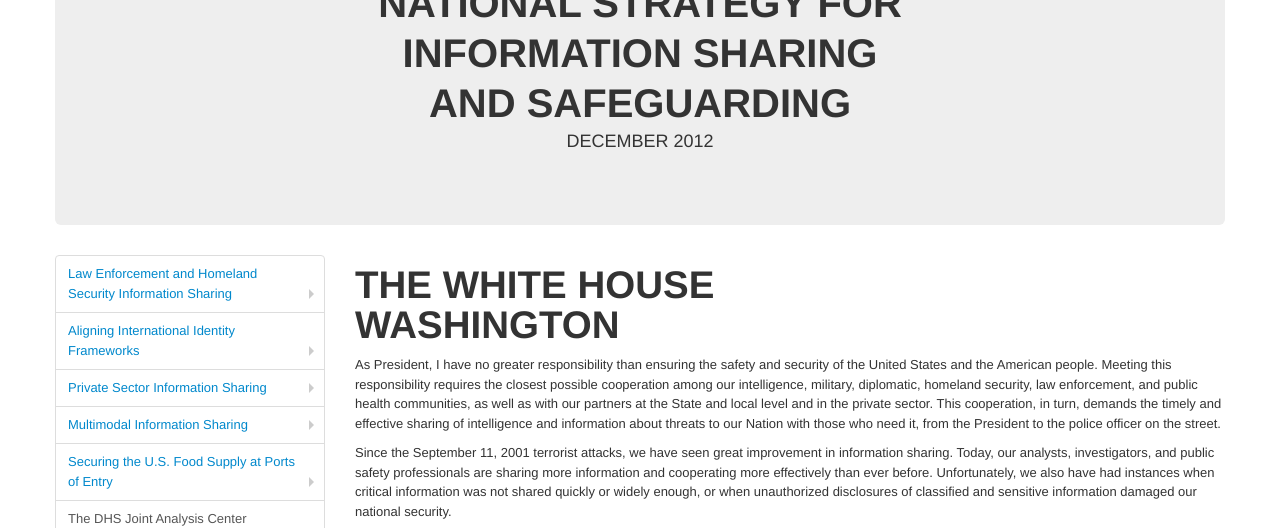
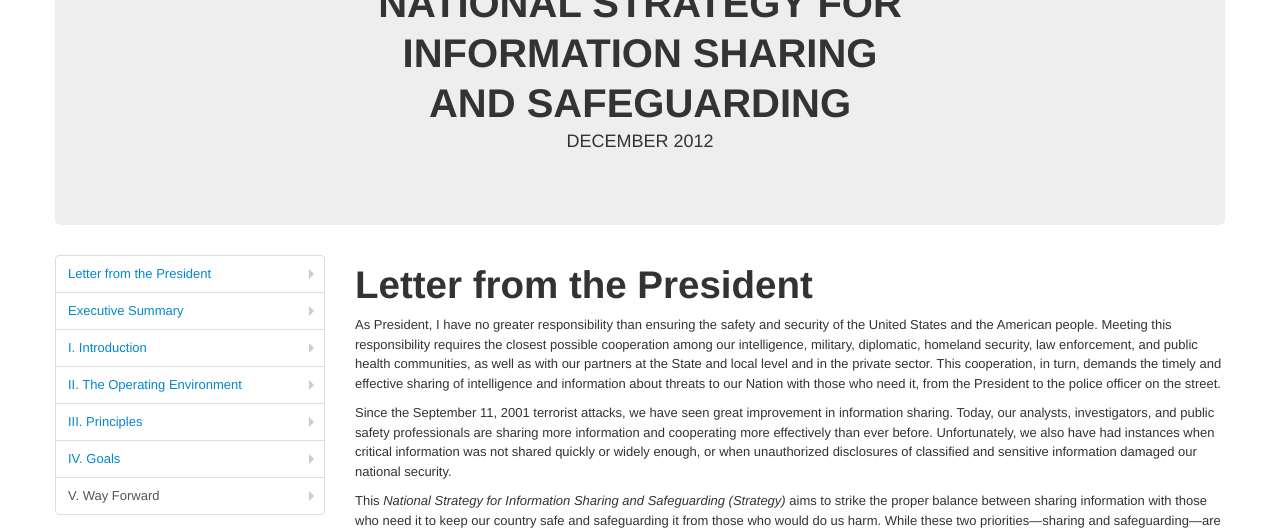
Before and after one commit to info-sharing-environment/National-Strategy-2012, a plain HTML site: page section1.html in a window 1280 px wide. Shown: the part 261-789 px from the top of the page. Drawn offline with nearby package versions, Linux system fonts and the light colour scheme.

Commit message:
more fixes

```diff
--- a/section1.html
+++ b/section1.html
@@ -135,20 +135,20 @@
 <div class="span3">
     <div class="affix-top">
     <ul class="nav nav-tabs nav-stacked span3">
-        <li class="dropdown-submenu"><a href="#section-1">Law Enforcement and Homeland Security Information Sharing</a></li>
-        <li class="dropdown-submenu"><a href="#section-2">Aligning International Identity Frameworks</a></li>
-        <li class="dropdown-submenu"><a href="#section-3">Private Sector Information Sharing</a></li>
-        <li class="dropdown-submenu"><a href="#section-4">Multimodal Information Sharing</a></li>
-        <li class="dropdown-submenu"><a href="#section-5">Securing the U.S. Food Supply at Ports of Entry</a></li>
-        <li class="dropdown-submenu"><a href="#section-6">The DHS Joint Analysis Center Collaborative Information System (JACCIS)</a></li>
-        <li class="dropdown-submenu"><a href="#section-7">Interlude: Fusion Centers in Action</a></li>
+        <li class="dropdown-submenu"><a href="#section-0">Letter from the President</a></li>
+        <li class="dropdown-submenu"><a href="#section-1">Executive Summary</a></li>
+        <li class="dropdown-submenu"><a href="#section-2">I. Introduction</a></li>
+        <li class="dropdown-submenu"><a href="#section-3">II. The Operating Environment</a></li>
+        <li class="dropdown-submenu"><a href="#section-4">III. Principles</a></li>
+        <li class="dropdown-submenu"><a href="#section-5">IV. Goals</a></li>
+        <li class="dropdown-submenu"><a href="#section-6">V. Way Forward</a></li>
     </ul>
     <p><a href="#">Back to top</a></p>
     </div>
 </div>
 <div class="span9">
 <div id="Section8">
-  <h1><a href="#section-0" id="section-0">THE WHITE HOUSE<br/>WASHINGTON</a></h1>
+  <h1><a href="#section-0" id="section-0">Letter from the President</a></h1>
 
 <p>As President, I have no greater responsibility than ensuring the safety and security of the United States and the American people. Meeting this responsibility requires the closest possible cooperation among our intelligence, military, diplomatic, homeland security, law enforcement, and public health communities, as well as with our partners at the State and local level and in the private sector. This cooperation, in turn, demands the timely and effective sharing of intelligence and information about threats to our Nation with those who need it, from the President to the police officer on the street.</p>
 
@@ -368,7 +368,7 @@ distributes workload, reduces requirements for computing capacity, and lowers to
 <p>An acquisition approach that integrates standards is essential for deploying interoperable technology solutions and shared services. Our ability to integrate systems and share information is stronger and more adaptable when government departments and agencies partner with one another and industry to identify and reuse the best solutions already at the government’s disposal and to develop standards-based technologies that support multiple missions and communities. Stakeholders are encouraged to work with industry to develop and acquire tools and technologies leveraging information sharing and safeguarding standards. Federal acquisition policies, including grant policies, should facilitate and reward collaboration between departments and agencies resulting in reuse of existing services and encouraging development of enterprise-wide acquisition priorities. Aligning acquisition requirements
 should not only support interoperable technology acquisition, but also should lower incremental costs to departments and agencies with fewer acquisitions and reduced processing costs.</p>
 
-<h4><a href="#section-5q" id="section-5q">4. Strengthen Information Safeguarding through Structural Reform, Policy, and Technical Solutions</a></h4>
+<h3><a href="#section-5q" id="section-5q">4. Strengthen Information Safeguarding through Structural Reform, Policy, and Technical Solutions</a></h3>
 
 <h4><a href="#section-5r" id="section-5r">4.1 Reform Structures and Policy</a></h4>
 <p>Recent information breaches and disclosures highlight vulnerabilities in the protection of sensitive and classified information. Continued implementation of structural reform and standardized policies, however, will strengthen oversight as well as align security best practices.</p>
@@ -402,13 +402,13 @@ law and policy. This leverages governance bodies and existing procedures, to con
 
 <p>Privacy, civil rights, and civil liberties performance and compliance must evolve along with information sharing needs and methods. Going forward, this enterprise-wide model should include implementing technological means of reviewing and enforcing privacy, civil rights, and civil liberties protections, requirements, and policies.</p>
 
-<h3><a href="#section-6" id="section-6">V. Way Forward</a></h3>
+<h2><a href="#section-6" id="section-6">V. Way Forward</a></h2>
 <p>As stated in the National Security Strategy, “collaboration across the government—and with our partners at the state, local, and tribal levels of government, in industry, and abroad—must guide our actions.” This Strategy serves as a guide for balancing collective efforts to promote responsible sharing and safeguarding
 in support of national security and to enhance the safety of the American people. Together, we can reach beyond legacy information sharing protocols and embed in our missions and cultures the assurance decisions are better informed when supported by all relevant information. This also requires, however, a balanced commitment to appropriately safeguard information, its sources, and collection methods, while also respecting legal and policy restrictions on use. Success depends upon the collective ability to achieve equilibrium between sharing and safeguarding, build on past successes, and continue the maturation of the Information Sharing Environment.</p>
 <p>An integrated implementation plan will be developed to provide a coordinated and sustainable approach to accomplish the goals and realize the vision of this Strategy. This plan will focus on achieving
 priority objectives, sequence stakeholder actions across a five-year horizon, include performance measures and milestones, and designate lead departments and agencies. The implementation plan will integrate annual programmatic and implementation guidance and synchronize with the Federal budget cycle to allow adjustments to actions and deliverables based on annual performance assessments, changing priorities, and resource allocations. Implementation planning will involve all departments and agencies that support national security and safety, led by the White House, leveraging the strategic resourcing processes of the Office of Management and Budget, and managed by departments, agencies, and executive agents, as appropriate, based on mission relevance and existing authorities.</p>
-<h4><a href="#section-6a" id="section-6a">Priority Objectives</a></h4>
-<h5><a href="#section-6b" id="section-6b">Top Five</a></h5>
+<h3><a href="#section-6a" id="section-6a">Priority Objectives</a></h3>
+<h4><a href="#section-6b" id="section-6b">Top Five</a></h4>
 <p>The following objectives capture the highest five priorities of the Administration in achieving the information
 sharing and safeguarding goals of this Strategy.</p>
 <p>1.
@@ -422,7 +422,7 @@ Extend and implement the FICAM Roadmap across all security domains.</p>
 <p>5.
 Implement removable media policies, processes and controls; provide timely audit capabilities of assets, vulnerabilities, and threats; establish programs, processes and techniques to deter, detect and disrupt insider threats; and share the management of risks, to enhance unclassified and classified information safeguarding efforts.</p>
 
-<h4><a href="#section-6c" id="section-6c">Additional Priority Objectives</a></h4>
+<h3><a href="#section-6c" id="section-6c">Additional Priority Objectives</a></h3>
 <p>The remaining objectives represent additional priority activities for departments, agencies, and other stakeholders to advance the goals of this Strategy.</p>
 <p>6.
 Define and adopt baseline capabilities and common requirements to enable data, service, and network interoperability.</p>
```
